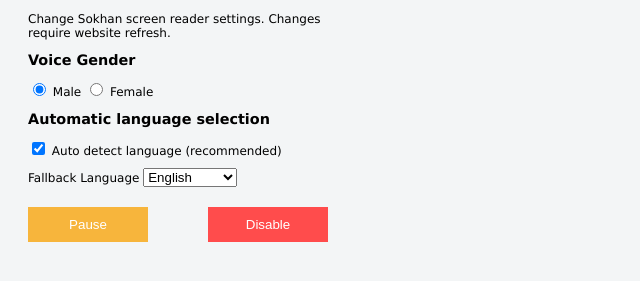
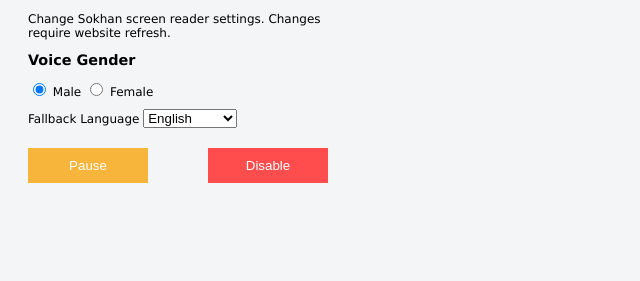
Before and after one commit to ArmanAbbasi/sokhan, a browser extension: page src/menu/menu.html in a window 1280 px wide. Shown: the part 57-338 px from the top of the page, without its empty margins (0-640 px from the left). Drawn offline with nearby package versions, Linux system fonts and the light colour scheme; files that its build step writes are made by us from their sources; files whose address does not match are found by name.

Commit message:
Not going to use this atm

```diff
--- a/src/menu/menu.html
+++ b/src/menu/menu.html
@@ -16,11 +16,11 @@
                 <input tabindex="-1" id="female" type="radio" name="gender" value="female"/>
                 <label for="female">Female</label>
             </span>
-            <h2 aria-label="Heading: Automatic language selection" tabindex="5">Automatic language selection</h2>
-            <div id="selectAutoDetect" aria-label="Checkbox: Language auto detect settings, recommended to leave on. If a website hasn't indicated a language, this setting triggers the functionality to analyse a website's language." tabindex="6">
-                <input tabindex="-1" id="autoDetect" name="autoDetect" type="checkbox" checked/>
-                <label for="autoDetect">Auto detect language (recommended)</label>
-            </div>
+            <!--<h2 aria-label="Heading: Automatic language selection" tabindex="5">Automatic language selection</h2>-->
+            <!--<div id="selectAutoDetect" aria-label="Checkbox: Language auto detect settings, recommended to leave on. If a website hasn't indicated a language, this setting triggers the functionality to analyse a website's language." tabindex="6">-->
+                <!--<input tabindex="-1" id="autoDetect" name="autoDetect" type="checkbox" checked/>-->
+                <!--<label for="autoDetect">Auto detect language (recommended)</label>-->
+            <!--</div>-->
             <div class="defaultMargin">
                 <label aria-label="Fallback Language, when the language cannot be detected on a website, it will fallback to the selected language" for="languageSelection">Fallback Language</label>
                 <select aria-label="Selection: Fallback Language" name="languageSelection" id="languageSelection">
```
